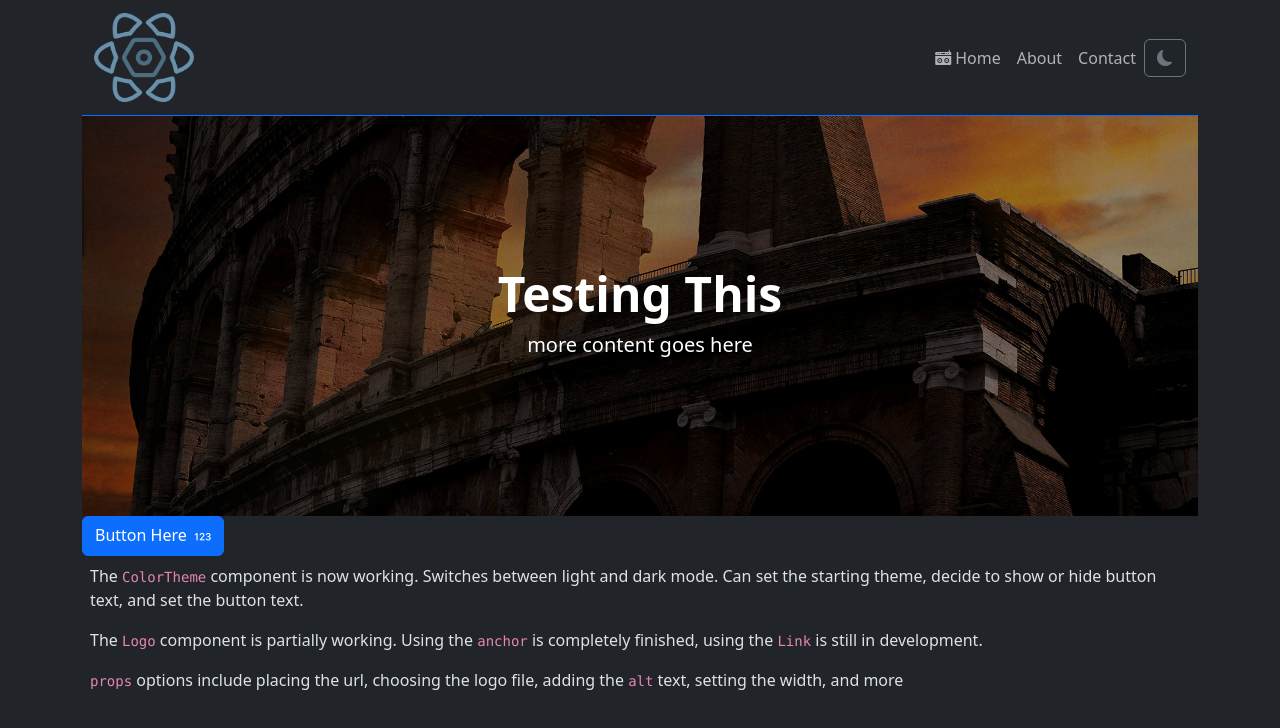
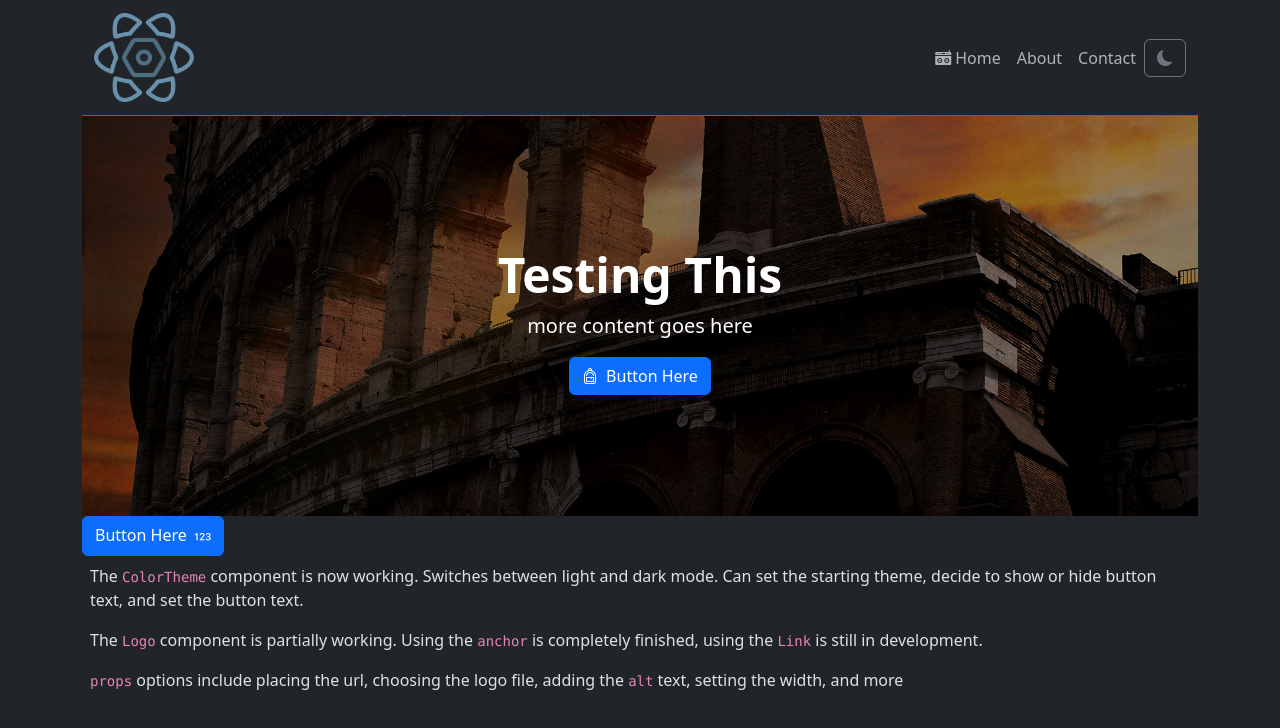
Before and after one commit to c-uliano/react-frontend-components, a React (Vite) app: page / in a window 1280 px wide. Shown: the top 728 px of the page. Built offline with nearby package versions, Linux system fonts and the light colour scheme.

Commit message:
setting up Button to work within Hero

```diff
--- a/src/App.tsx
+++ b/src/App.tsx
@@ -13,8 +13,12 @@ function App() {
     return (
         <div className="container-sm">
             <Header />
-            <Hero h1Header="Testing This" content="more content goes here" imgUrl="../../src/assets/roma.jpg" bgPosition="bottom center" />
+
+            {/* TODO: move the buttonProps into an object and spread them here */}
+            <Hero h1Header="Testing This" content="more content goes here" imgUrl="../../src/assets/roma.jpg" bgPosition="bottom center" link="#" btnText="Button Here" buttonProps={{url: '/', text: 'Button Here', variant: 'btn-primary', icon: "bi-backpack", iconPosition: 'start'}} />
+
             <Button text="Button Here" variant="btn-primary" icon="bi-123" iconPosition="end" btnType="input" type="reset" iconAlign="middle" />
+
             <div className="m-2">
                 <p>
                     The <code>ColorTheme</code> component is now working. Switches between light and dark mode. Can set the starting theme, decide to
--- a/src/components/Hero/Hero.tsx
+++ b/src/components/Hero/Hero.tsx
@@ -20,6 +20,7 @@
 
 import styles from "./hero.module.scss";
 import { HeroProps } from "./utils";
+import Button from "../Button/Button";
 // // TODO: can this long list of props be put in the utils folder and just use an interface here?
 const Hero = (props: HeroProps) => {
     const bgHero: object = {
@@ -40,9 +41,10 @@ const Hero = (props: HeroProps) => {
                     <p className="fs-5 mt- text-white">{props.content}</p>
                     {props.link && (
                         <div className="d-grid gap-2 d-sm-flex justify-content-sm-center">
-                            <a href={`${props.link}`} className="btn btn-primary">
+                            {/* <a href={`${props.link}`} className="btn btn-primary">
                                 {props.btnText}
-                            </a>
+                            </a> */}
+                            <Button {...props.buttonProps} />
                         </div>
                     )}
                 </div>
--- a/src/components/Hero/utils.ts
+++ b/src/components/Hero/utils.ts
@@ -1,3 +1,5 @@
+import { ButtonProps } from "../Button/utlis"
+
 // v1, but I can't set a default value this way
 export interface HeroProps {
     imgUrl?: string,
@@ -6,7 +8,8 @@ export interface HeroProps {
     h1Header?: string,
     content?: string,
     link?: string,
-    btnText?: string
+    btnText?: string,
+    buttonProps?: ButtonProps
 }
 
 // v2, but importing an object and using it for types doesn't work in typescript
```
